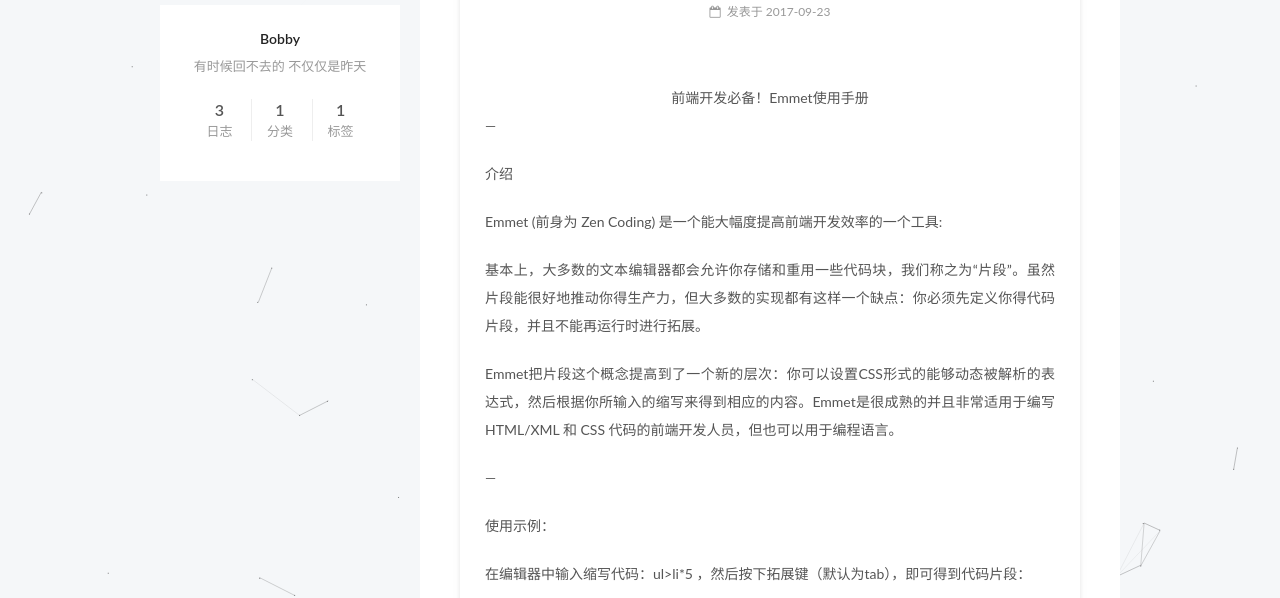
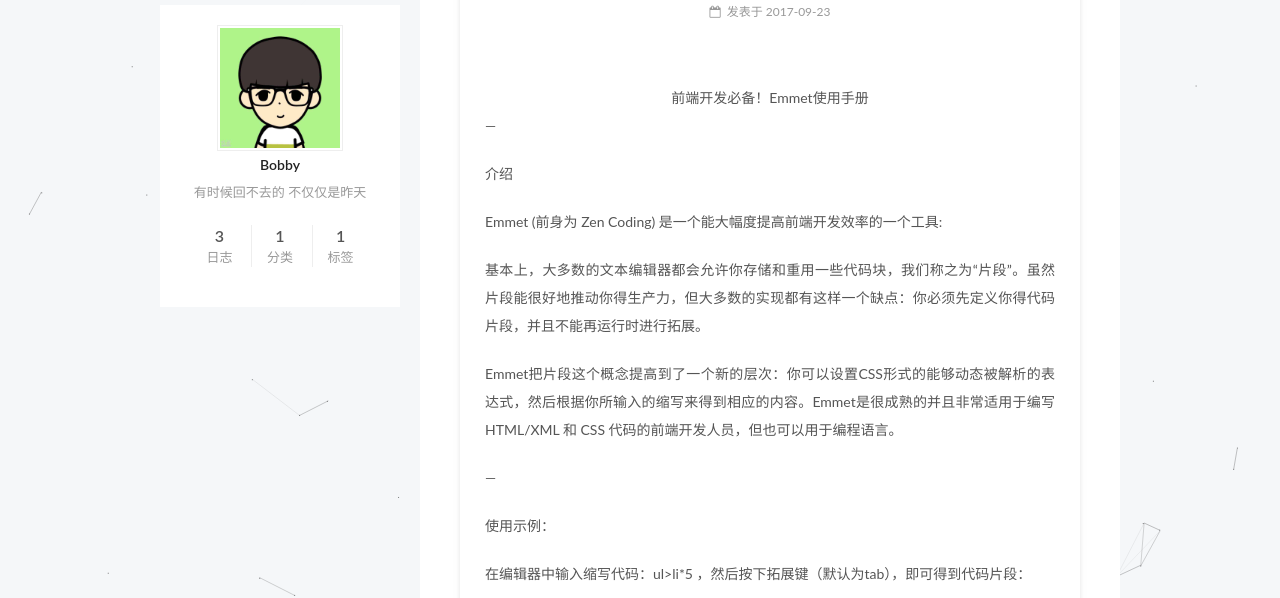
Before and after one commit to Bobby0205/Bobby0205.github.io, a plain HTML site: page 2017/09/23/Emmet语法/index.html in a window 1280 px wide. Shown: the part 204-802 px from the top of the page. Drawn offline with Linux system fonts and the light colour scheme.

Commit message:
Site updated: 2017-09-29 10:48:08

```diff
--- a/2017/09/23/Emmet语法/index.html
+++ b/2017/09/23/Emmet语法/index.html
@@ -868,6 +868,10 @@
       <section class="site-overview sidebar-panel sidebar-panel-active">
         <div class="site-author motion-element" itemprop="author" itemscope itemtype="http://schema.org/Person">
 
+            <img class="site-author-image" itemprop="image"
+              src="/images/avatar.gif"
+              alt="Bobby" />
+
             <p class="site-author-name" itemprop="name">Bobby</p>
             <p class="site-description motion-element" itemprop="description">有时候回不去的 不仅仅是昨天</p>
         </div>
```
Also changed, not shown: 2017/09/23/JQuery的一些基础知识/index.html (+4 -0 lines), 2017/09/29/常用Git命令清单/index.html (+4 -0 lines), archives/2017/09/index.html (+4 -0 lines), archives/2017/index.html (+4 -0 lines), archives/index.html (+4 -0 lines), categories/jQuery/index.html (+4 -0 lines), index.html (+4 -0 lines), tags/技术分享/index.html (+4 -0 lines).
